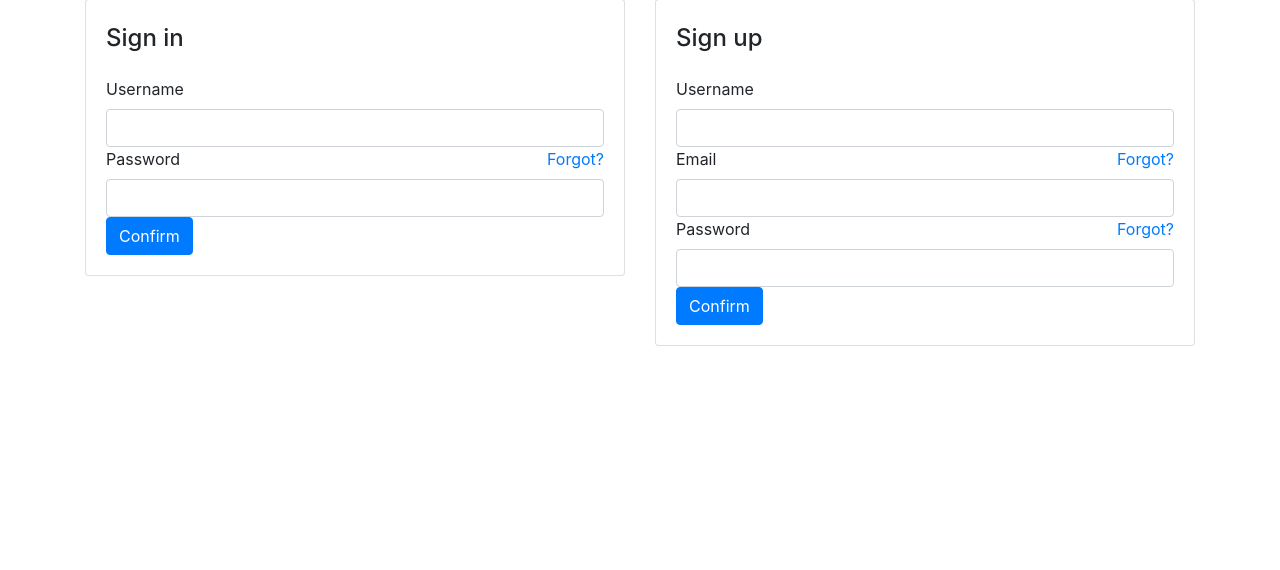
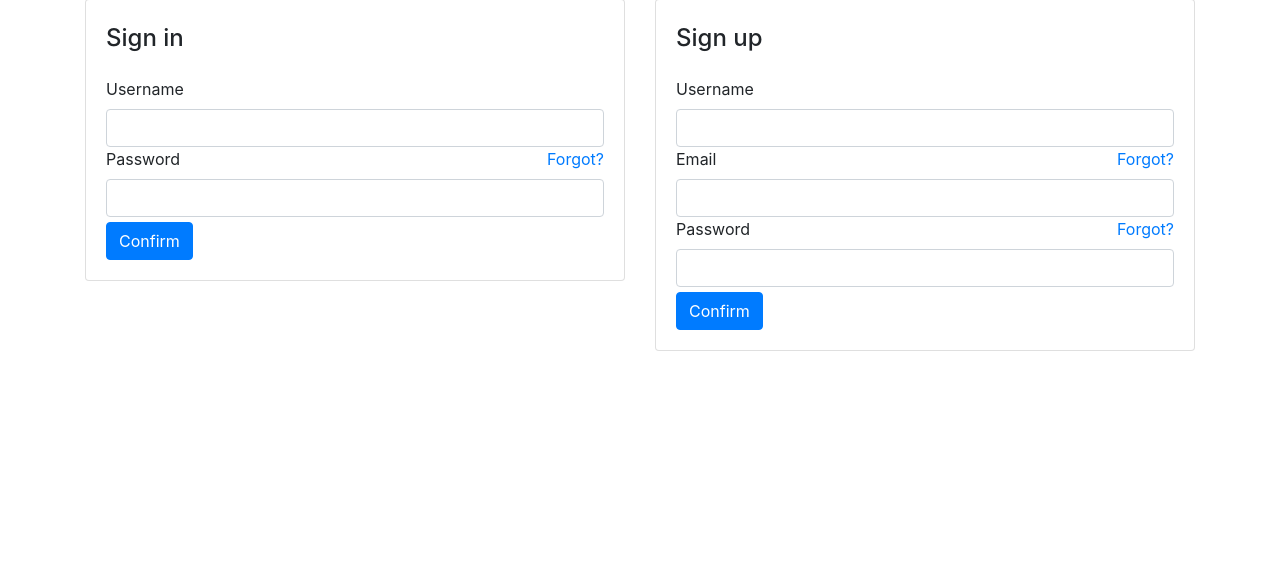
Before and after one commit to Will-Stewart/COMP2003-2020-GROUP-P-LHBS, a PHP site: page /loginUser.php in a window 1280 px wide. Shown: the part 164-734 px from the top of the page. Run offline with PHP 8.4, Linux system fonts and the light colour scheme; data that the repository does not hold is empty.

Commit message:
Upadate formattiong on loginUser.php

```diff
--- a/public/loginUser.php
+++ b/public/loginUser.php
@@ -89,7 +89,7 @@ if($_SERVER['REQUEST_METHOD'] == "POST")
                                 <input id="password" class="form-control" name="password">
                             </div>
 
-                            <div>
+                            <div style="padding-top: 5px;">
                                 <input class="btn btn-primary" type="submit" value="Confirm">
                             </div>
                         </form>
@@ -120,7 +120,7 @@ if($_SERVER['REQUEST_METHOD'] == "POST")
                                 <input type="text" class="form-control" name="passwordSignup">
                             </div>
 
-                            <div>
+                            <div style="padding-top: 5px;">
                                 <input class="btn btn-primary" type="submit" value="Confirm">
                             </div>
                         </form>
```
